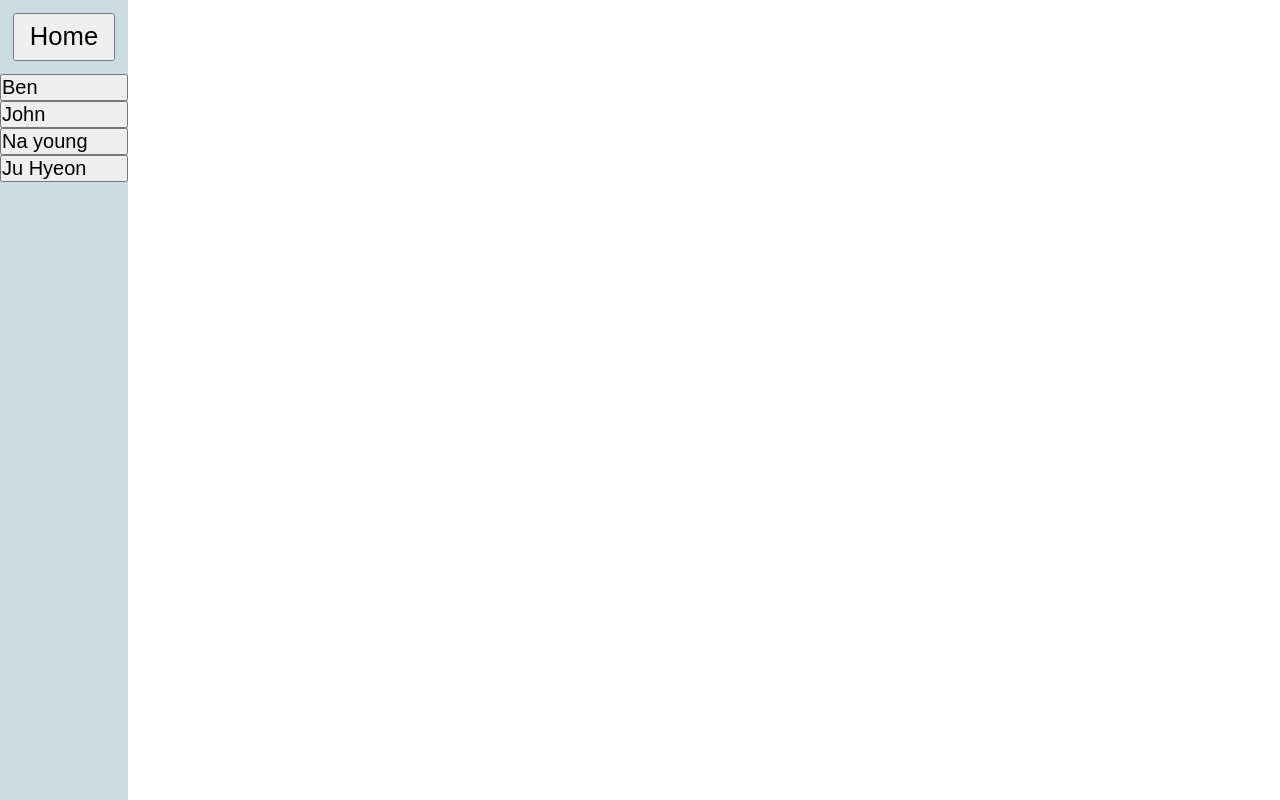
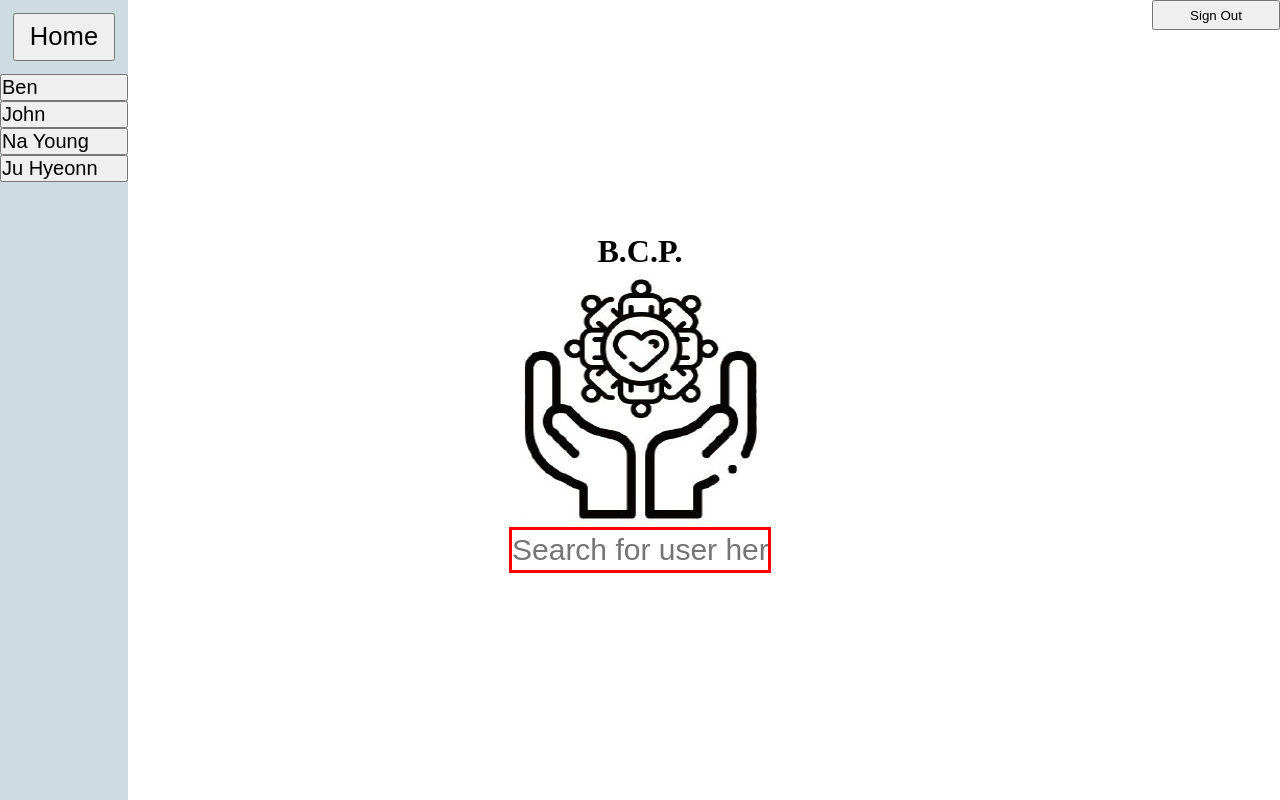
Before and after one commit to BenjaminMaring/business-communication-team-5, an Angular app: page /logged in a window 1280 px wide. Built offline with nearby package versions, Linux system fonts and the light colour scheme.

Commit message:
friday commit

```diff
--- a/src/app/after-login/after-login.component.html
+++ b/src/app/after-login/after-login.component.html
@@ -1,8 +1 @@
-<div class= "display">
-    <div>
-        <app-menu></app-menu>
-    </div>
-    <div>
-        <router-outlet></router-outlet>
-    </div>
-  </div>
+<app-home-page></app-home-page>
--- a/src/app/home-page/home-page.component.css
+++ b/src/app/home-page/home-page.component.css
@@ -20,3 +20,11 @@
 h1{
     margin: .8vh;
 }
+
+.searchBox{
+    width: 20vw;
+    height: 5vh;
+    border: solid;
+    font-size: 30px;
+    color: red;
+}
--- a/src/app/home-page/home-page.component.html
+++ b/src/app/home-page/home-page.component.html
@@ -9,8 +9,8 @@
             <img [src]="url">
         </div>
 
-        <h1>Wellcome</h1>
+        <input type="text" placeholder="Search for user here..." class ="searchBox">
 
     </div>
-    <button class="signOut">Sign Out</button>
+    <button routerLink= "/login" class="signOut">Sign Out</button>
 </div>
--- a/src/app/login-form/login-form.component.css
+++ b/src/app/login-form/login-form.component.css
@@ -33,11 +33,16 @@
 
   /* Avatar image */
   img.avatar {
-    width: 40%;
-    border-radius: 50%;
+    width: 11%;
+    border-radius:50%;
+    border: solid;
   }
 
   /* Add padding to containers */
   .container {
     padding: 16px;
   }
+
+.sizing{
+  size: 50px;
+}
--- a/src/app/login-form/login-form.component.html
+++ b/src/app/login-form/login-form.component.html
@@ -1,14 +1,15 @@
 <form action="">
     <div class="imgcontainer">
-        <img src="" alt="Avatar" class="avatar">
+        <img src="./assets/logo.jpg" alt="Avatar" class="avatar sizing">
+        <h1>Sign in</h1>
     </div>
 
     <div class="container">
-        <!-- <label for="uname">Username</label>
+        <label for="uname">Username</label>
         <input type="text" placeholder="Enter Username" name="uname">
 
         <label for="pass">Password</label>
-        <input type="password" placeholder="Enter Password" name="pass"> -->
+        <input type="password" placeholder="Enter Password" name="pass">
 
         <!-- Fake Login Button. Route to simulated 'user' -->
         <button routerLink="/logged">Login</button>
--- a/src/app/menu/menu.component.css
+++ b/src/app/menu/menu.component.css
@@ -18,7 +18,6 @@
     flex-direction: column;
     justify-content: space-between;
     font-size: 20px;
-
 }
 
 .userButton:hover{
--- a/src/app/menu/menu.component.html
+++ b/src/app/menu/menu.component.html
@@ -3,9 +3,9 @@
         <button routerLink ="/home" class="homeSize">Home</button>
     </div>
 
-    <div *ngFor ="let menu of menu" class = "userButton">
+    <div *ngFor ="let items of menu" class = "userButton">
 
-        <button  routerLink="/messages" class="userButton">{{menu.user}}</button>
+        <button  routerLink="/messages" class="userButton">{{items.user}}</button>
 
     </div>
 
--- a/src/app/menu/menu.component.ts
+++ b/src/app/menu/menu.component.ts
@@ -21,7 +21,6 @@ export class MenuComponent implements OnInit {
     console.log("getUsers called");
     const placeH = this.userInfoService.getEverything();
     this.menu = placeH;
-    console.log(this.menu);
   }
 
 
--- a/src/app/user-info.service.ts
+++ b/src/app/user-info.service.ts
@@ -12,27 +12,20 @@ public messArray: any = [
   { user: "Ben", message: "hey", time: Date},
   { user: "John", message: "hello", time: Date},
   { user: "Na young", message: "Is This Working?", time: Date},
-  { user: "Ju Hyeon", message: "I think so?", time: Date}
+  { user: "Ju Hyeon", message: "I think so?", time: Date},
 ]
 
+public userArray: any =[
+  {user: "Ben"},
+  {user: "John"},
+  {user: "Na Young"},
+  {user: "Ju Hyeonn"}
+]
 
   constructor() { }
 
-// obtaintUsers(){
-//     let users: any = [];
-//     for(let i = 0; i !== messArray.length; i++){
-//       for(let x=0; x !== users.length;x++){
-//         if (messArray[i].user !== users[x]){
-//           users.push(messArray[i].user);
-//         }//end if
-//       }//end nested
-//     }//end outer
-//     return users;
-//     console.log("returned easyArray");
-//   }
-
 getEverything(){
-  return this.messArray;
+  return this.userArray;
   console.log("gotEverything");
 }
 
```
Also changed, not shown: src/assets/bensProfilePic.jpg (deleted).
